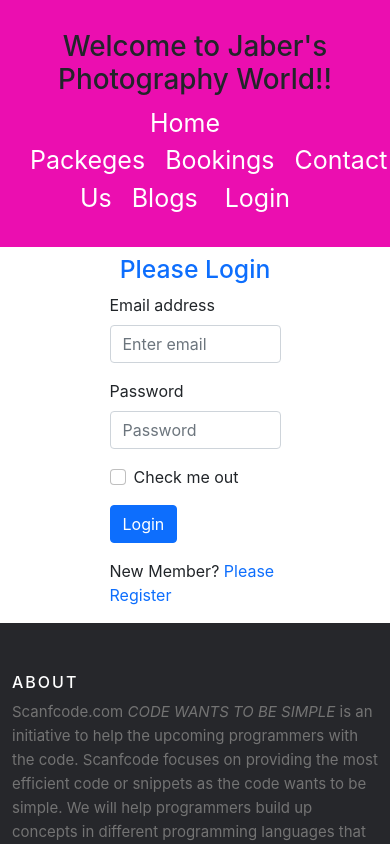
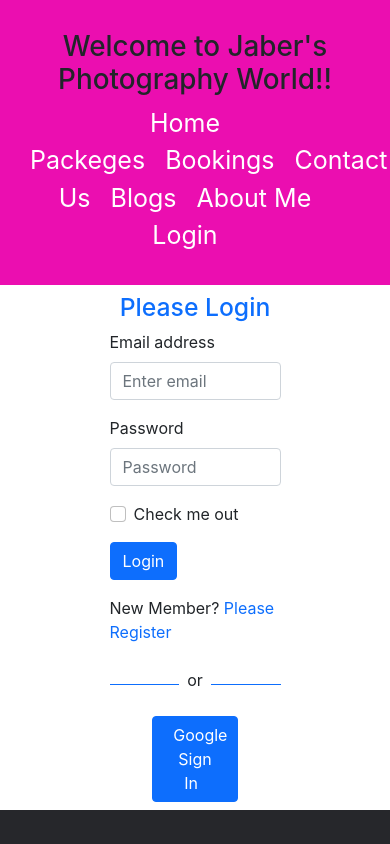
Before and after one commit to aljaberlax/jaber-s_photography, a React (Create React App) app: page /login in a window 390 px wide. Shown: the top 844 px of the page. Built offline with nearby package versions, Linux system fonts and the light colour scheme; no server answers.

Commit message:
responsive done

```diff
--- a/src/App.js
+++ b/src/App.js
@@ -7,6 +7,7 @@ import Footer from "./Footer/Footer";
 import Header from "./Header/Header";
 import Home from "./Home/Home";
 import Login from "./Login/Login";
+import Myself from "./MySelf/Myself";
 import Packeges from "./Packeges/Packeges";
 import PackegeWithDetails from "./PackegeWithDetails/PackegeWithDetails";
 import Register from "./Register/Register";
@@ -30,6 +31,7 @@ function App() {
       </Route>
       <Route path="/contact" element={<Contact></Contact>}></Route>
       <Route path="/blogs" element={<Blogs></Blogs>}></Route>
+      <Route path="/aboutme" element={<Myself></Myself>}></Route>
       <Route path="/login" element={<Login></Login>}></Route>
       <Route path="/register" element={<Register></Register>}></Route>
       </Routes>
--- a/src/Booking/Booking.js
+++ b/src/Booking/Booking.js
@@ -1,9 +1,14 @@
 import React from 'react';
+import underConstruction from '../Booking/underconstruction.gif';
 
 const Booking = () => {
     return (
         <div>
-            <h1 style={{textAlign:'center'}}>Sorry in this moment we are ubable to take any requests</h1>
+            <h1 style={{ textAlign: 'center' }}>Sorry in this moment we are unbable to take any requests</h1>
+            <div style={{ textAlign: 'center' }}>
+                <img src={underConstruction} alt="" />
+            </div>
+
         </div>
     );
 };
--- a/src/Header/Header.js
+++ b/src/Header/Header.js
@@ -22,6 +22,7 @@ const Header = () => {
                 <Link to="/booking">Bookings</Link>
                 <Link to="/contact">Contact Us</Link>
                 <Link to="/blogs">Blogs</Link>
+                <Link to="/aboutme">About Me</Link>
                 {
                     user ?
                         <button className='btn btn-link text-white text-decoration-none' onClick={handleSignOut}>sign out</button>
--- a/src/Login/Login.js
+++ b/src/Login/Login.js
@@ -3,6 +3,7 @@ import { Link, useLocation, useNavigate } from 'react-router-dom';
 import { useSignInWithEmailAndPassword } from 'react-firebase-hooks/auth';
 import auth from '../firebase.init';
 import { Button, Form } from 'react-bootstrap';
+import SocialLogIn from './SocialLogIn/SocialLogIn';
 
 const Login = () => {
     const emailRef = useRef('');
@@ -35,6 +36,7 @@ const Login = () => {
         navigate('/register');
     }
     return (
+        <div>
             <div className='container w-50 mx-auto'>
                 <h2 className='text-primary text-center mt-2'>Please Login</h2>
                 <Form onSubmit={handleSubmit}>
@@ -56,6 +58,9 @@ const Login = () => {
                 </Form>
                 <p className='text-danger'>{error ? error.message : ''}</p>
                 <p>New Member? <Link to="/register" className='text-primary pe-auto text-decoration-none' onClick={navigateRegister}>Please Register</Link> </p>
+                <SocialLogIn></SocialLogIn>
+            </div>
+
         </div>
     );
 };
--- /dev/null
+++ b/src/Login/SocialLogIn/SocialLogIn.js
@@ -0,0 +1,48 @@
+import React from 'react';
+import { useSignInWithGoogle } from 'react-firebase-hooks/auth';
+import { useLocation, useNavigate } from 'react-router-dom';
+import auth from '../../firebase.init';
+import Loading from '../../Loading/Loading';
+
+const SocialLogIn = () => {
+    const [signInWithGoogle, user, loading, error] = useSignInWithGoogle(auth);
+    const navigate = useNavigate();
+    const location = useLocation();
+    let from = location.state?.from?.pathname || "/";
+
+    let errorElement;
+
+    if (loading) {
+        return <Loading></Loading>
+    }
+
+    if (error) {
+        errorElement = <p className='text-danger '>Error: {error?.message} </p>
+    }
+
+    if (user) {
+        navigate(from, { replace: true });
+    }
+    return (
+        <div>
+            <div className='d-flex align-items-center'>
+                <div style={{ height: '1px' }} className='bg-primary w-50'></div>
+                <p className='mt-2 px-2'>or</p>
+                <div style={{ height: '1px' }} className='bg-primary w-50'></div>
+            </div>
+            {errorElement}
+            <div className=''>
+                <button
+                    onClick={() => signInWithGoogle()}
+                    className='btn btn-primary w-50 d-block mx-auto my-2'>
+
+                    <span className='px-2'>Google Sign In</span>
+                </button>
+
+
+            </div>
+        </div>
+    );
+};
+
+export default SocialLogIn;
--- /dev/null
+++ b/src/MySelf/Myself.js
@@ -0,0 +1,11 @@
+import React from 'react';
+
+const Myself = () => {
+    return (
+        <div>
+            <h1>this is my self</h1>
+        </div>
+    );
+};
+
+export default Myself;
```
Also changed, not shown: src/Booking/underconstruction.gif (added). Lines whose indentation alone changed are shown as unchanged.
